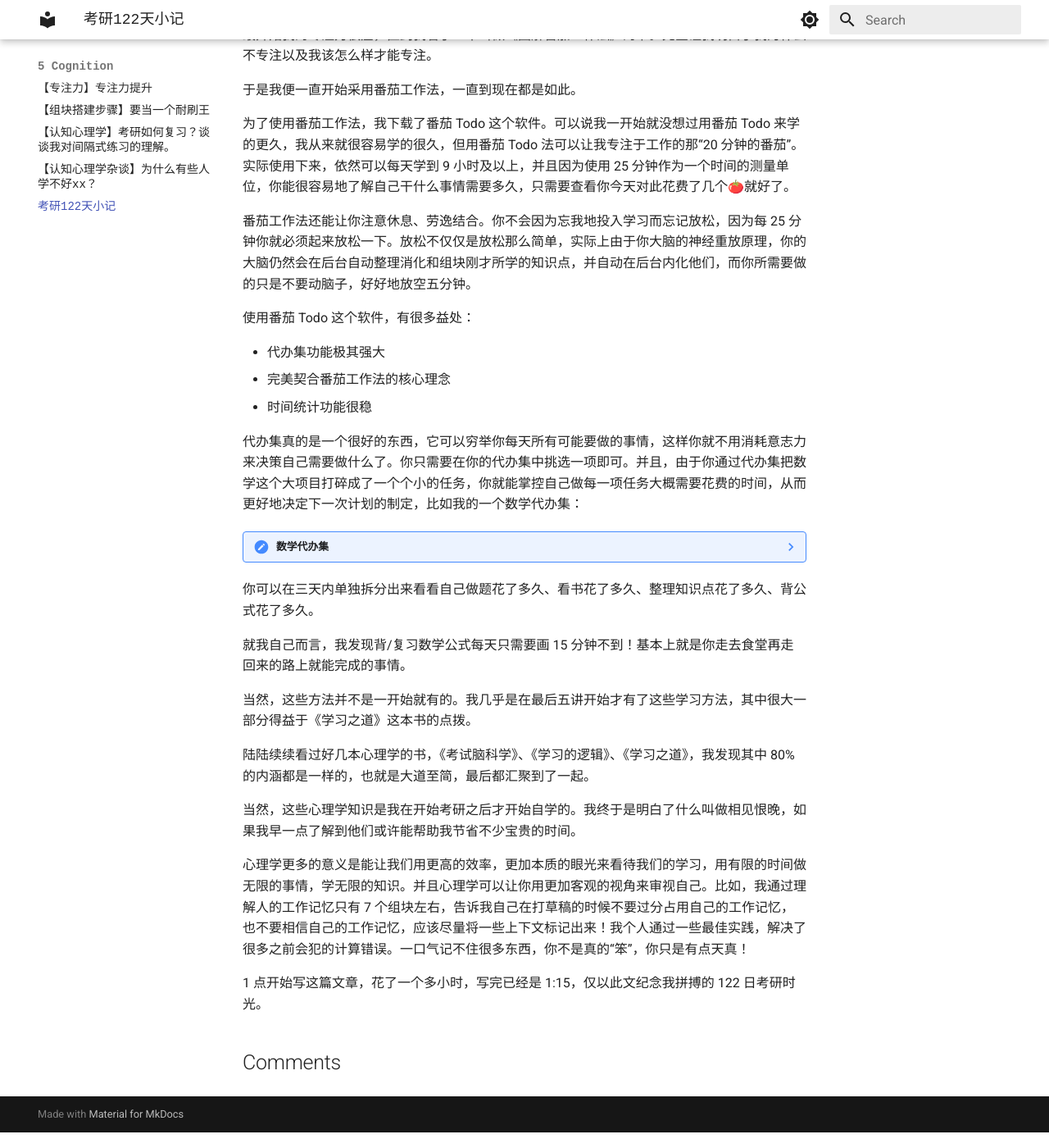
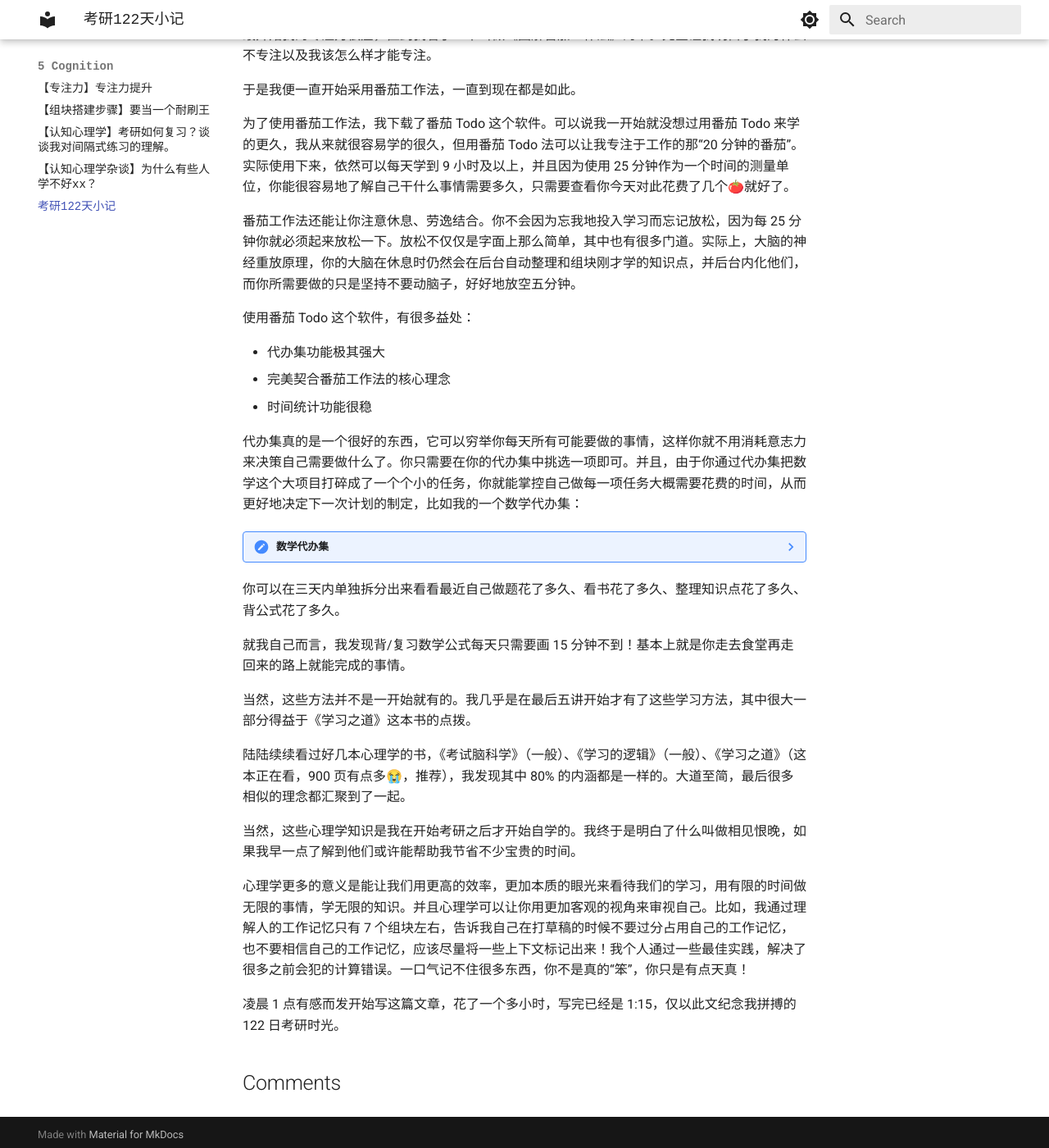
Before and after one commit to syiooo/syiooo.github.io, an MkDocs documentation site: the page built from docs/5_Cognition/考研122天小记.md, in a window 1280 px wide and 1400 px high, scrolled down 2365 px. Shown: the whole window at 82% size. Built offline with MkDocs 1.6.1 and Material for MkDocs 9.7.7, drawn with Linux system fonts in a browser that asks for light colours; comment, search, counter and statistics services are not loaded.

Commit message:
考研小记

```diff
--- a/docs/5_Cognition/考研122天小记.md
+++ b/docs/5_Cognition/考研122天小记.md
@@ -81,7 +81,7 @@ date: 2025-10-05
 
 为了使用番茄工作法，我下载了番茄 Todo 这个软件。可以说我一开始就没想过用番茄 Todo 来学的更久，我从来就很容易学的很久，但用番茄 Todo 法可以让我专注于工作的那“20 分钟的番茄”。实际使用下来，依然可以每天学到 9 小时及以上，并且因为使用 25 分钟作为一个时间的测量单位，你能很容易地了解自己干什么事情需要多久，只需要查看你今天对此花费了几个🍅就好了。
 
-番茄工作法还能让你注意休息、劳逸结合。你不会因为忘我地投入学习而忘记放松，因为每 25 分钟你就必须起来放松一下。放松不仅仅是放松那么简单，实际上由于你大脑的神经重放原理，你的大脑仍然会在后台自动整理消化和组块刚才所学的知识点，并自动在后台内化他们，而你所需要做的只是不要动脑子，好好地放空五分钟。
+番茄工作法还能让你注意休息、劳逸结合。你不会因为忘我地投入学习而忘记放松，因为每 25 分钟你就必须起来放松一下。放松不仅仅是字面上那么简单，其中也有很多门道。实际上，大脑的神经重放原理，你的大脑在休息时仍然会在后台自动整理和组块刚才学的知识点，并后台内化他们，而你所需要做的只是坚持不要动脑子，好好地放空五分钟。
 
 使用番茄 Todo 这个软件，有很多益处：
 
@@ -95,17 +95,16 @@ date: 2025-10-05
 	![image.png](https://ccccooh.oss-cn-hangzhou.aliyuncs.com/img/202510050159485.png)
 
 
-你可以在三天内单独拆分出来看看自己做题花了多久、看书花了多久、整理知识点花了多久、背公式花了多久。
+你可以在三天内单独拆分出来看看最近自己做题花了多久、看书花了多久、整理知识点花了多久、背公式花了多久。
 
 就我自己而言，我发现背/复习数学公式每天只需要画 15 分钟不到！基本上就是你走去食堂再走回来的路上就能完成的事情。
 
 当然，这些方法并不是一开始就有的。我几乎是在最后五讲开始才有了这些学习方法，其中很大一部分得益于《学习之道》这本书的点拨。
 
-陆陆续续看过好几本心理学的书，《考试脑科学》、《学习的逻辑》、《学习之道》，我发现其中 80% 的内涵都是一样的，也就是大道至简，最后都汇聚到了一起。
+陆陆续续看过好几本心理学的书，《考试脑科学》（一般）、《学习的逻辑》（一般）、《学习之道》（这本正在看，900 页有点多😭，推荐），我发现其中 80% 的内涵都是一样的。大道至简，最后很多相似的理念都汇聚到了一起。
 
 当然，这些心理学知识是我在开始考研之后才开始自学的。我终于是明白了什么叫做相见恨晚，如果我早一点了解到他们或许能帮助我节省不少宝贵的时间。
 
 心理学更多的意义是能让我们用更高的效率，更加本质的眼光来看待我们的学习，用有限的时间做无限的事情，学无限的知识。并且心理学可以让你用更加客观的视角来审视自己。比如，我通过理解人的工作记忆只有 7 个组块左右，告诉我自己在打草稿的时候不要过分占用自己的工作记忆，也不要相信自己的工作记忆，应该尽量将一些上下文标记出来！我个人通过一些最佳实践，解决了很多之前会犯的计算错误。一口气记不住很多东西，你不是真的“笨”，你只是有点天真！
 
-
-1 点开始写这篇文章，花了一个多小时，写完已经是 1:15，仅以此文纪念我拼搏的 122 日考研时光。
+凌晨 1 点有感而发开始写这篇文章，花了一个多小时，写完已经是 1:15，仅以此文纪念我拼搏的 122 日考研时光。
```
